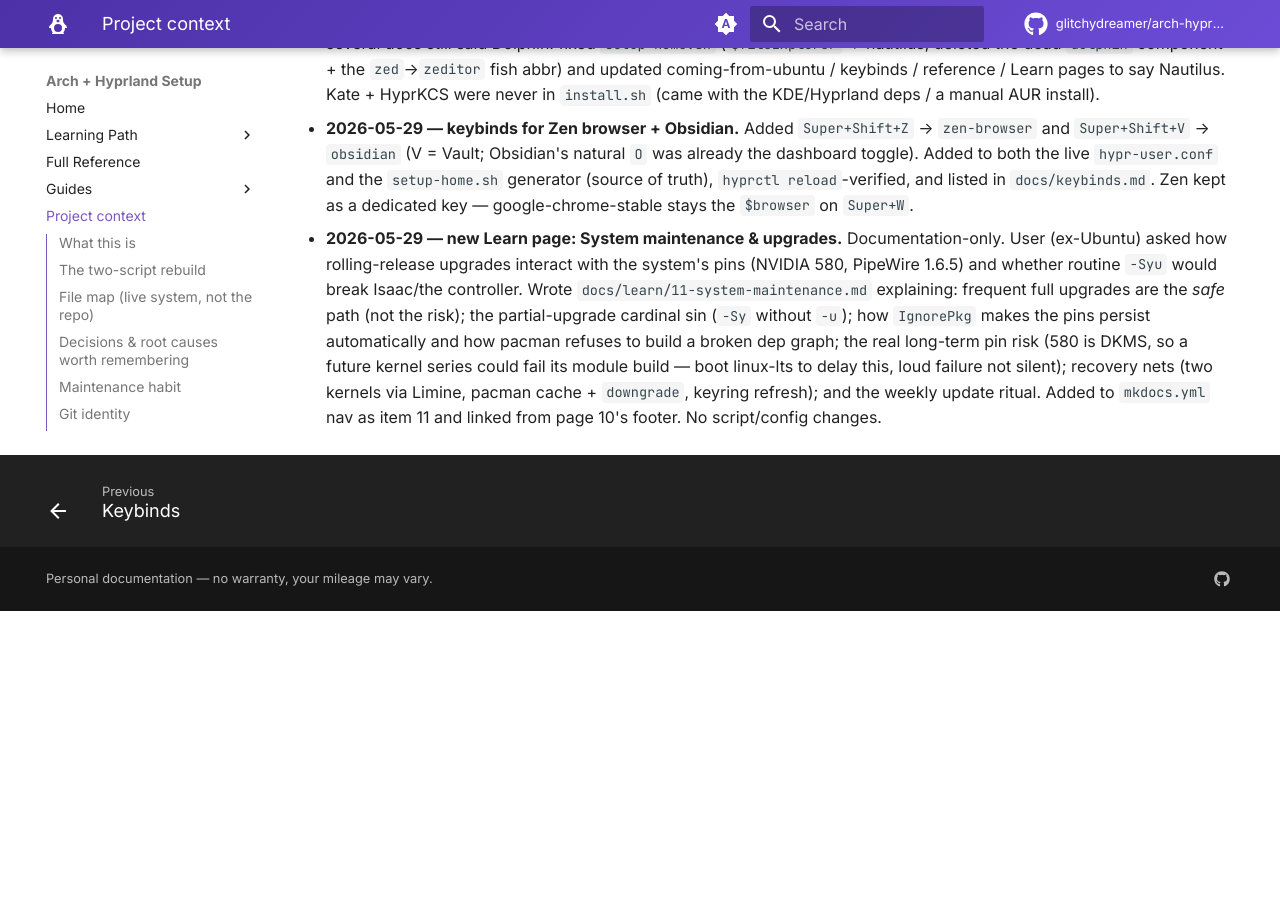
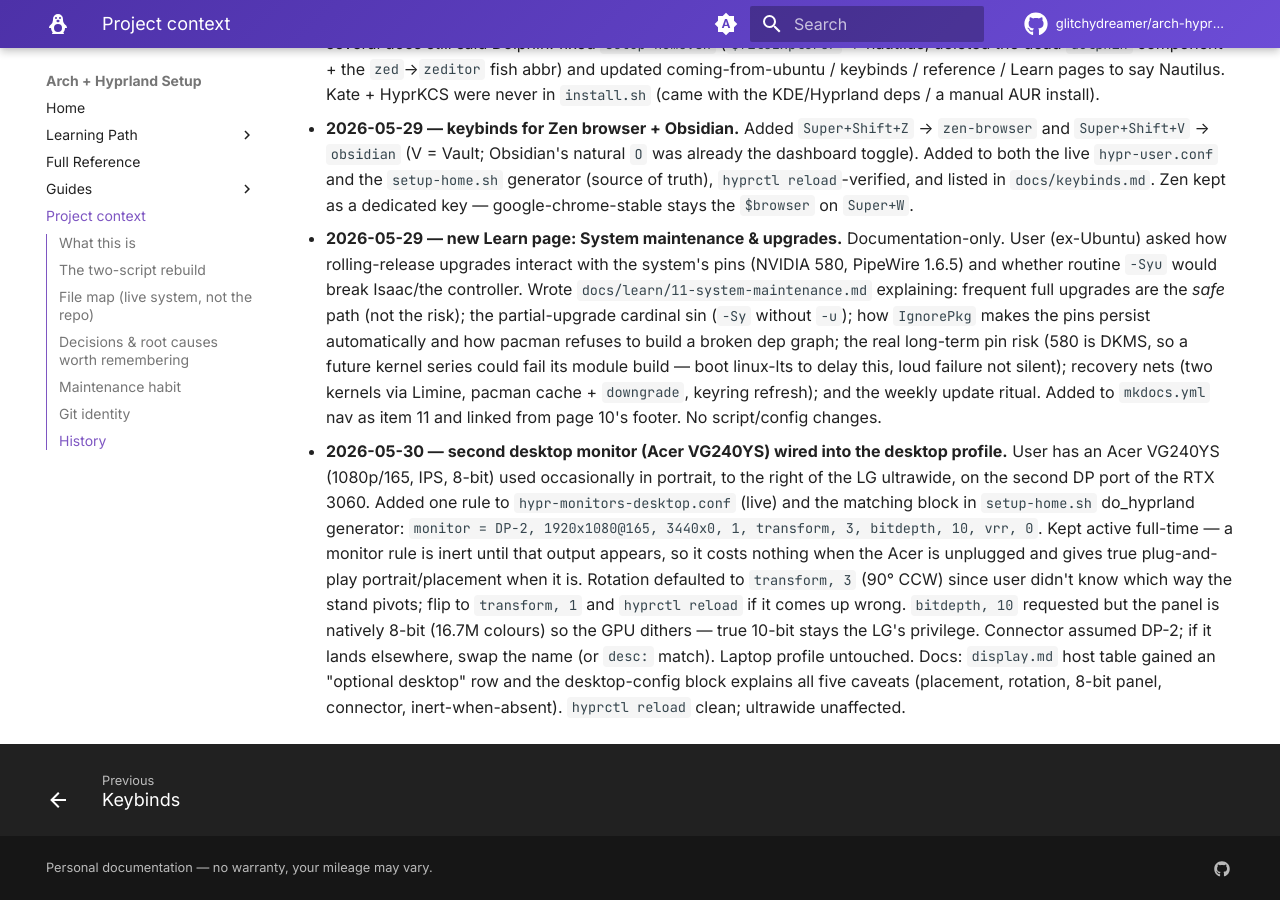
Before and after one commit to glitchydreamer/arch-hyprland-setup, an MkDocs documentation site: the page built from docs/project-context.md, in a window 1280 px wide and 900 px high, scrolled down 7604 px. Built offline with MkDocs 1.6.1 and Material for MkDocs 9.7.7, drawn with Linux system fonts in a browser that asks for light colours; comment, search, counter and statistics services are not loaded; before the commit the page ends 8215 px from its top, so only the background shows below that.

Commit message:
feat(monitors): add optional portrait Acer VG240YS to desktop profile
Adds a second monitor rule to hypr-monitors-desktop.conf (and the
matching setup-home.sh generator block) for an Acer VG240YS used
occasionally in portrait, right of the LG ultrawide, on DP-2 of the
RTX 3060:

  monitor = DP-2, 1920x1080@165, 3440x0, 1, transform, 3, bitdepth, 10, vrr, 0

Left active full-time — a monitor rule is inert until the output
appears, so it costs nothing when unplugged and gives plug-and-play
portrait/placement when attached. Default rotation is 90° CCW
(transform, 3); flip to 1 if it comes up the wrong way. bitdepth 10
is requested but the VG240YS is an 8-bit panel, so the GPU dithers
(true 10-bit stays the LG's privilege). Laptop profile untouched.
docs/display.md updated with a host-table row and the five caveats.

Co-Authored-By: Claude Opus 4.7 <noreply@anthropic.com>

```diff
--- a/docs/project-context.md
+++ b/docs/project-context.md
@@ -377,3 +377,20 @@ build_type=workflow`). The deploy now succeeds on every push. (Earlier note that
   loud failure not silent); recovery nets (two kernels via Limine, pacman cache +
   `downgrade`, keyring refresh); and the weekly update ritual. Added to `mkdocs.yml`
   nav as item 11 and linked from page 10's footer. No script/config changes.
+- **2026-05-30 — second desktop monitor (Acer VG240YS) wired into the desktop
+  profile.** User has an Acer VG240YS (1080p/165, IPS, 8-bit) used occasionally
+  in portrait, to the right of the LG ultrawide, on the second DP port of the
+  RTX 3060. Added one rule to `hypr-monitors-desktop.conf` (live) and the
+  matching block in `setup-home.sh` do_hyprland generator:
+  `monitor = DP-2, 1920x1080@165, 3440x0, 1, transform, 3, bitdepth, 10, vrr, 0`.
+  Kept active full-time — a monitor rule is inert until that output appears, so
+  it costs nothing when the Acer is unplugged and gives true plug-and-play
+  portrait/placement when it is. Rotation defaulted to `transform, 3` (90° CCW)
+  since user didn't know which way the stand pivots; flip to `transform, 1` and
+  `hyprctl reload` if it comes up wrong. `bitdepth, 10` requested but the panel
+  is natively 8-bit (16.7M colours) so the GPU dithers — true 10-bit stays the
+  LG's privilege. Connector assumed DP-2; if it lands elsewhere, swap the name
+  (or `desc:` match). Laptop profile untouched. Docs: `display.md` host table
+  gained an "optional desktop" row and the desktop-config block explains all
+  five caveats (placement, rotation, 8-bit panel, connector, inert-when-absent).
+  `hyprctl reload` clean; ultrawide unaffected.
```
Also changed, not shown: docs/display.md (+19 -0 lines), 1 other file.
